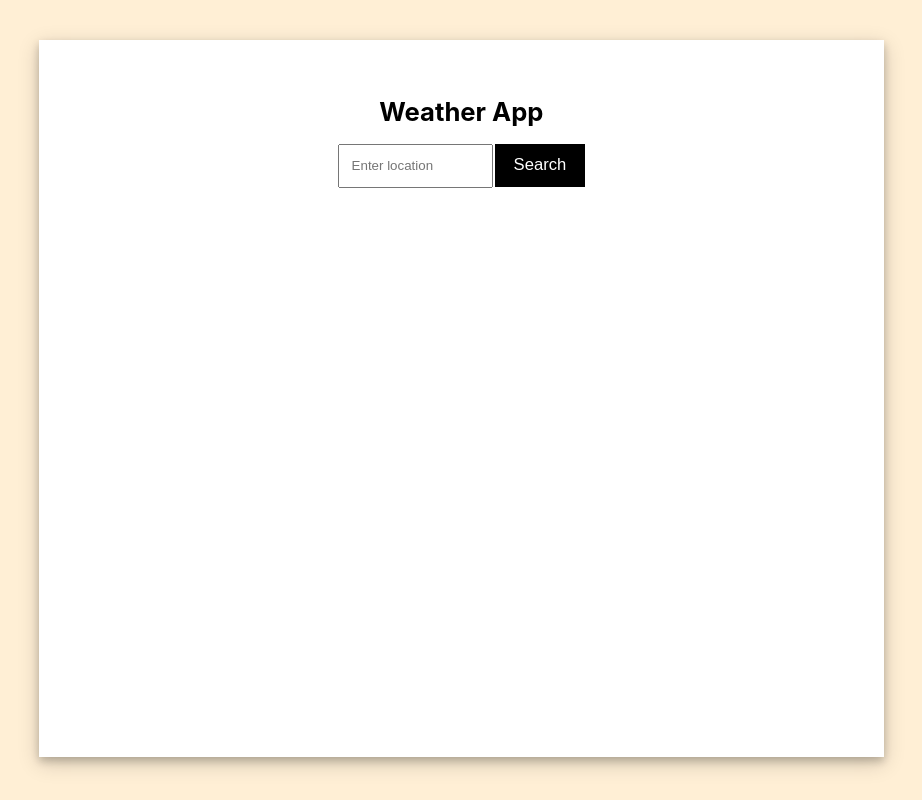
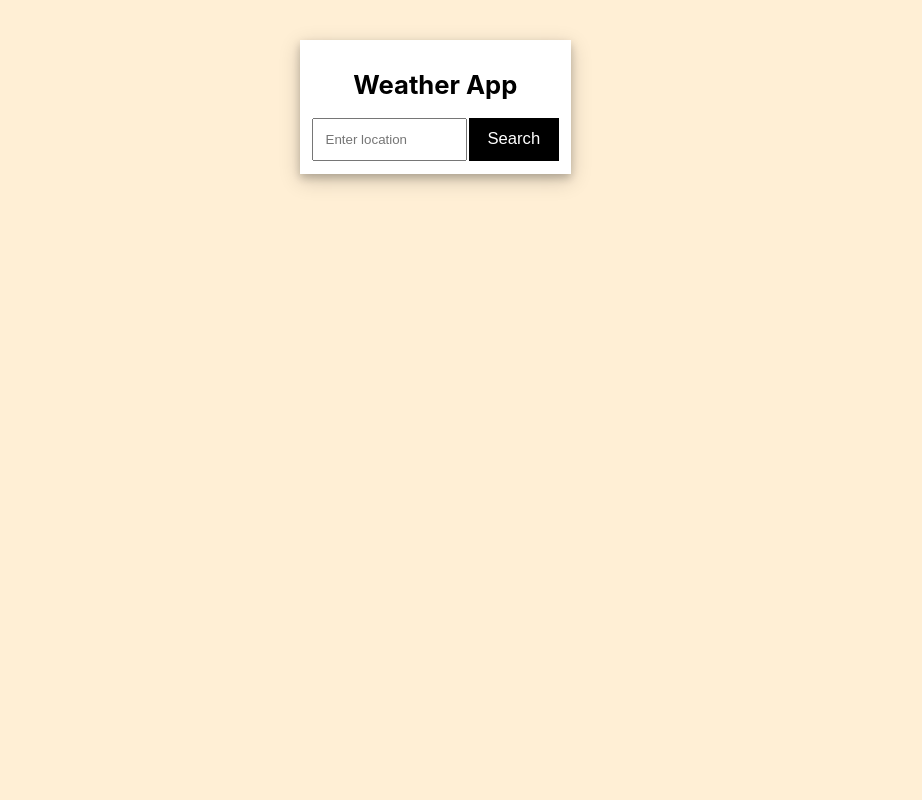
Before and after one commit to varunks3/weather-app-react, a React (Create React App) app: page / in a window 1280 px wide. Shown: the whole page, without its empty margins (217-1139 px from the left). Built offline with nearby package versions, Linux system fonts and the light colour scheme.

Commit message:
container-width

```diff
--- a/src/components/WeatherApp.css
+++ b/src/components/WeatherApp.css
@@ -6,8 +6,7 @@
     background-color: white;
     padding: 5%;
     margin-top: 5vh;
-    width: 60vw;
-    height: 80vh;
+    width: 100%;
   }
   p{
     font-size: 2vw;
--- a/src/components/WeatherApp.js
+++ b/src/components/WeatherApp.js
@@ -38,7 +38,7 @@ const WeatherApp = () => {
 
   return (
     <div className="container">
-      <h1 className="title">Weather App</h1>
+      <h1 >Weather App</h1>
       <form onSubmit={handleSubmit}>
           <input
             type="text"
```
